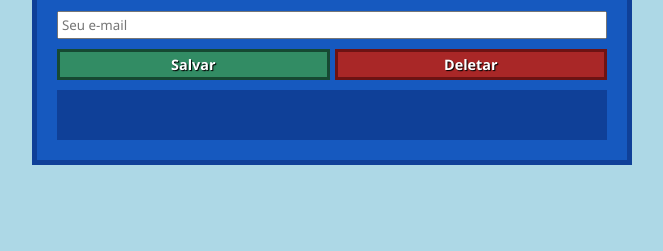
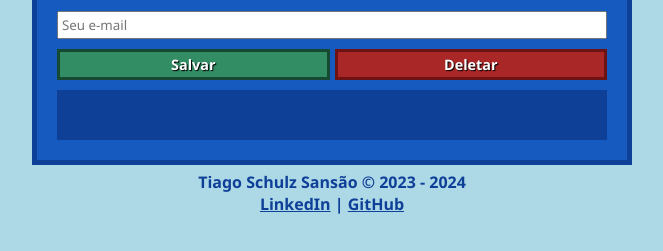
Before and after one commit to TiagoSansao/ufsc-update-notifier, a website: page email-register-api/public/index.html in a window 1280 px wide. Shown: the part 363-614 px from the top of the page, without its empty margins (308-971 px from the left). Drawn offline with Linux system fonts and the light colour scheme.

Commit message:
feat(email-register-api): add footer on page

```diff
--- a/email-register-api/public/index.html
+++ b/email-register-api/public/index.html
@@ -27,6 +27,7 @@
       background-color: #1659bf;
       border: 5px solid #0f4098;
       min-width: 600px;
+      position: relative;
     }
 
     header {
@@ -86,6 +87,22 @@
       align-items: center;
     }
 
+    footer#credits {
+      position: absolute;
+      text-align: center;
+      color: #0f4098;
+      bottom: -55px;
+      left: 50%;
+      transform: translateX(-50%);
+      font-weight: bold;
+    }
+
+    footer#credits > a {
+      text-decoration: underline;
+      color: #0f4098;
+    }
+
+
     </style>
 </head>
 <body>
@@ -103,6 +120,12 @@
       </form>
      <div id="feedback"></div>
     </section>
+    <footer id="credits">
+      <p>Tiago Schulz Sansão &copy; 2023 - 2024</p>
+      <a target="_blank" href="https://www.linkedin.com/in/tiago-sansao/">LinkedIn</a>
+      |
+      <a target="_blank" href="https://github.com/TiagoSansao">GitHub</a>
+    </footer>
   </main>
 
   <script>
```
